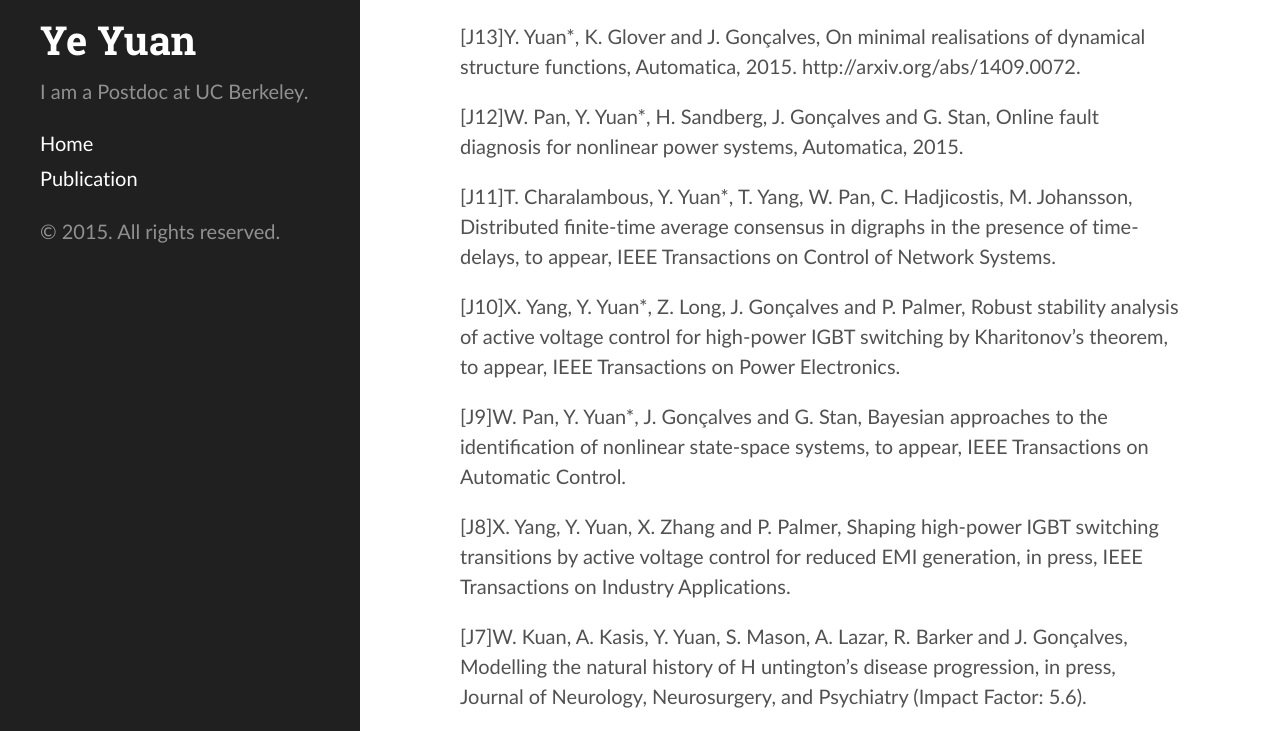
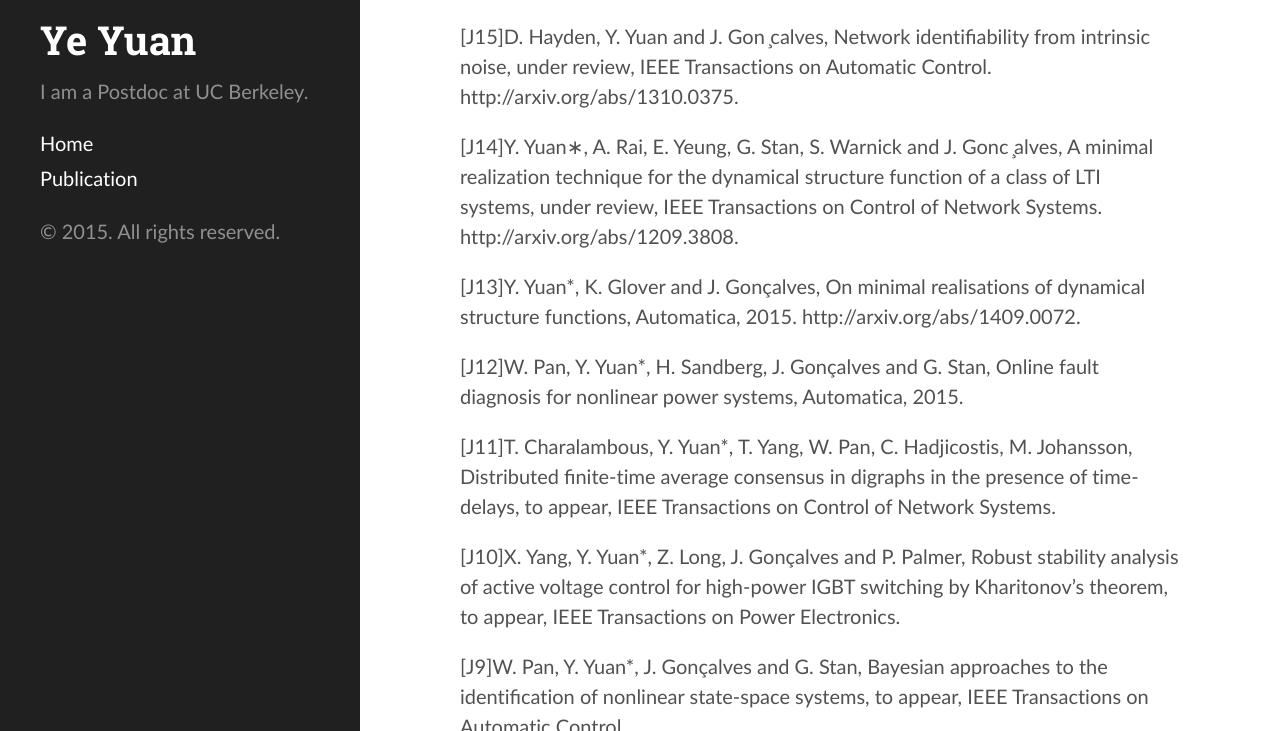
Before and after one commit to yy311/yy311.github.io, a Jekyll site: the page built from publication.md, in a window 1280 px wide and 900 px high, cut to the strip 169-900 px from the top of the window. Built offline with Jekyll 4.4.1, drawn with Linux system fonts in a browser that asks for light colours.

Commit message:
Update publication.md

```diff
--- a/publication.md
+++ b/publication.md
@@ -4,6 +4,11 @@ title: Publication
 ---
 
 Journal Papers:
+
+
+[J15]D. Hayden, Y. Yuan and J. Gon ̧calves, Network identifiability from intrinsic noise, under review, IEEE Transactions on Automatic Control. http://arxiv.org/abs/1310.0375.
+
+[J14]Y. Yuan∗, A. Rai, E. Yeung, G. Stan, S. Warnick and J. Gonc ̧alves, A minimal realization technique for the dynamical structure function of a class of LTI systems, under review, IEEE Transactions on Control of Network Systems. http://arxiv.org/abs/1209.3808.
 
 [J13]Y. Yuan*, K. Glover and J. Gonçalves, On minimal realisations of dynamical structure functions, Automatica, 2015. http://arxiv.org/abs/1409.0072.
 
```
